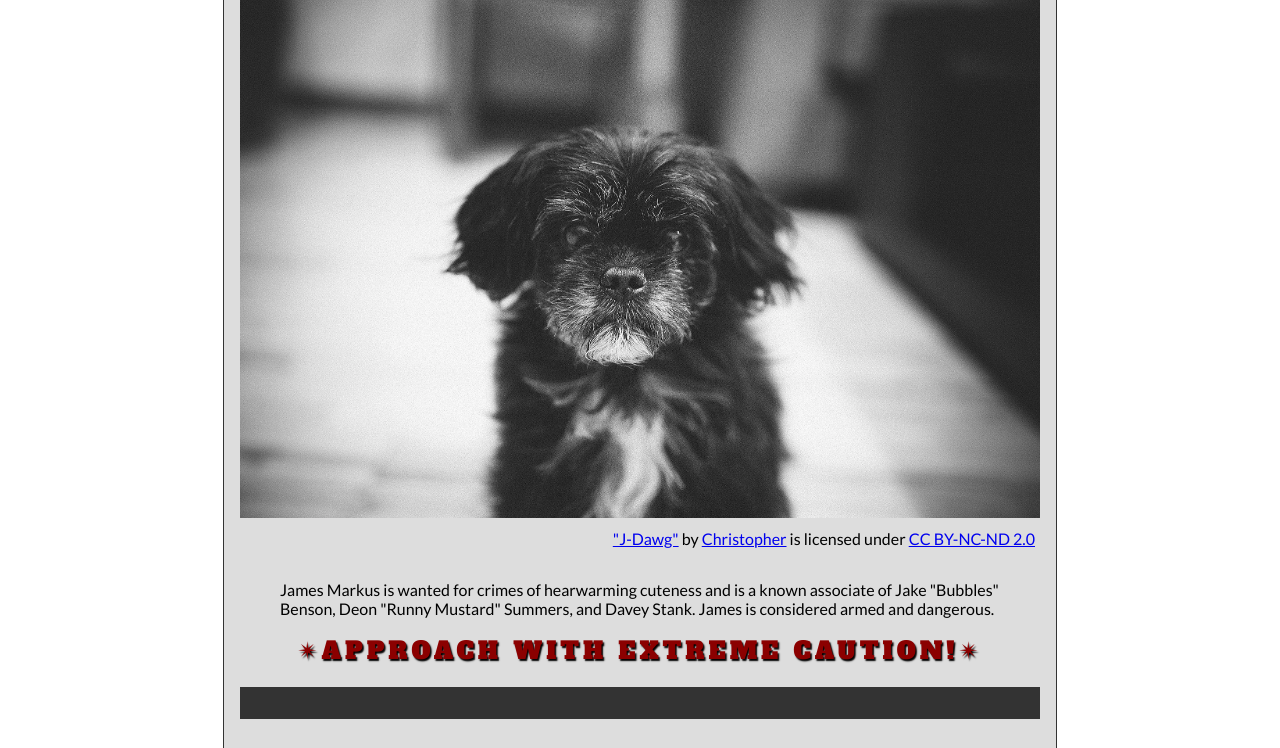
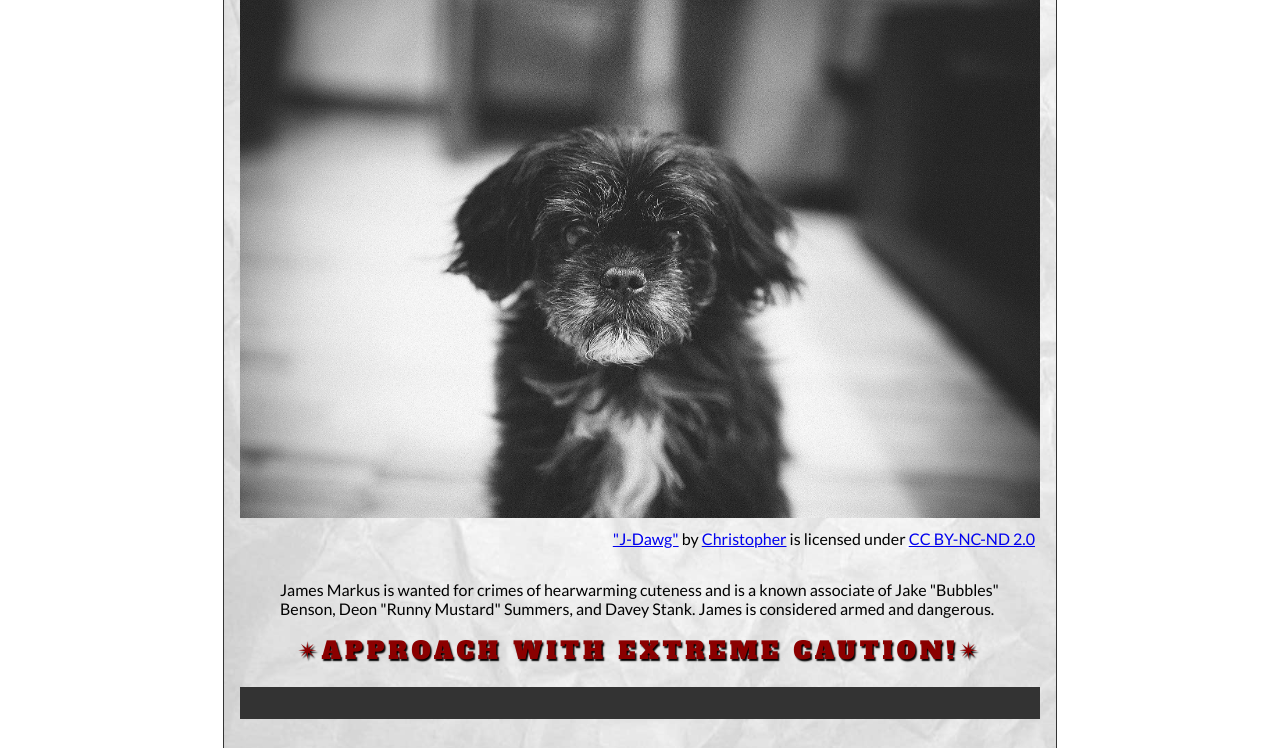
Before and after one commit to DINGESSD/dingessd.github.io, a plain HTML site: page pages/wantedposter/index.html in a window 1280 px wide. Shown: the part 490-1238 px from the top of the page. Drawn offline with Linux system fonts and the light colour scheme.

Commit message:
Modification 2.4.1 - Fixed Link
-Fixed link for wanted poster background

```diff
--- a/css/wantedposter.css
+++ b/css/wantedposter.css
@@ -30,7 +30,7 @@ body {
 }
 main {
     background-color:#ddd;
-    background-image:url(images/wrinkled-white-paper-background.jpg);
+    background-image:url(/images/wrinkled-white-paper-background.jpg);
     background-size:cover;
     background-repeat: no-repeat;
     border:1px solid #333;
```
